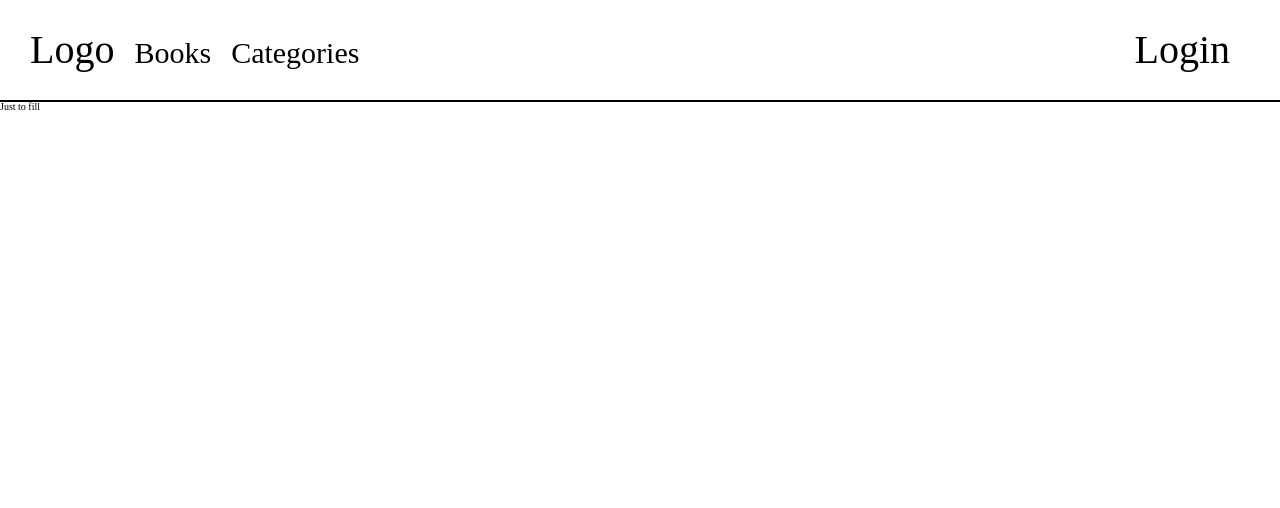
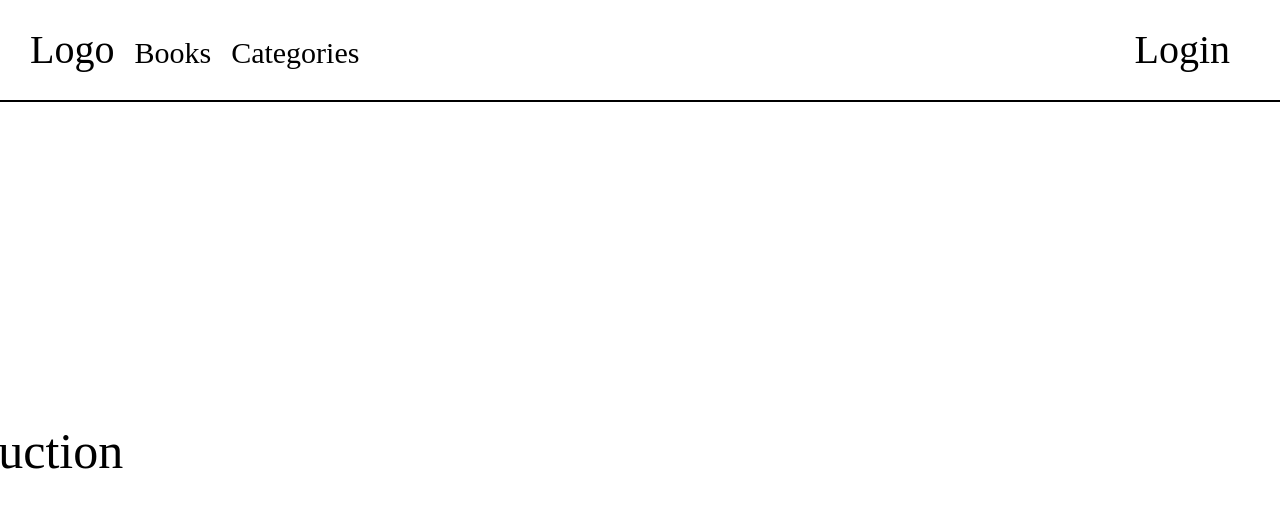
Before and after one commit to JohnFTitor/book-store, a React (Create React App) app: page /categories in a window 1280 px wide. Shown: the top 508 px of the page. Built offline with nearby package versions, Linux system fonts and the light colour scheme.

Commit message:
Add categories pages

```diff
--- a/src/components/App.js
+++ b/src/components/App.js
@@ -1,5 +1,7 @@
 import React from 'react';
-// import { Route, Routes } from 'react-router-dom';
+import { Route, Routes } from 'react-router-dom';
+import Books from './Books';
+import Categories from './Categories';
 import Navigation from './Navigation';
 
 function App() {
@@ -7,7 +9,10 @@ function App() {
     <div className="App">
       <Navigation />
       <main>
-        <h1>Just to fill</h1>
+        <Routes>
+          <Route path="/" element={<Books />} />
+          <Route path="/categories" element={<Categories />} />
+        </Routes>
       </main>
     </div>
   );
--- /dev/null
+++ b/src/components/Books.js
@@ -0,0 +1,14 @@
+import React from 'react';
+
+const Books = () => {
+  const test = 'Here for linters';
+  console.log(test);
+
+  return (
+    <div className="books">
+      <h1> Testing </h1>
+    </div>
+  );
+};
+
+export default Books;
--- /dev/null
+++ b/src/components/Categories.js
@@ -0,0 +1,10 @@
+import React from 'react';
+import '../styles/categories.scss';
+
+const Categories = () => (
+  <div className="categories">
+    <h1> Under Construction Under Construction Under Construction </h1>
+  </div>
+);
+
+export default Categories;
--- /dev/null
+++ b/src/styles/categories.scss
@@ -0,0 +1,31 @@
+@keyframes slide {
+  0% {
+    left: -100%;
+  }
+  33% {
+    left: 0;
+  }
+  66% {
+    left: 0;
+  }
+  100% {
+    left: 100%;
+  }
+}
+
+
+
+.categories {
+  display: flex;
+  justify-content: center;
+  align-items: center;
+  height: 100%;
+  overflow: hidden;
+
+  h1 {
+    position: relative;
+    left: -100%;
+    font-size: 5rem;
+    animation: 5s ease-in 0s infinite slide;
+  }
+}
--- a/src/styles/index.scss
+++ b/src/styles/index.scss
@@ -1,3 +1,22 @@
 html {
   font-size: 10px;
 }
+
+.App {
+  overflow: hidden;
+  height: 100vh;
+  display: grid;
+  grid-template-rows: auto 1fr;
+  grid-template-areas:
+  "navigation"
+  "main-content";
+}
+
+header {
+  grid-area: navigation;
+}
+
+main {
+  grid-area: main-content;
+  overflow-y: auto;
+}
```
